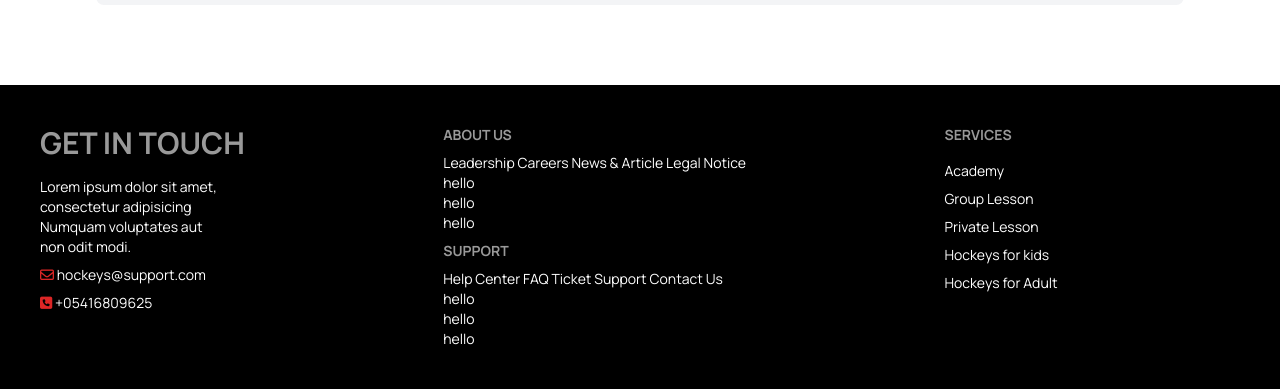
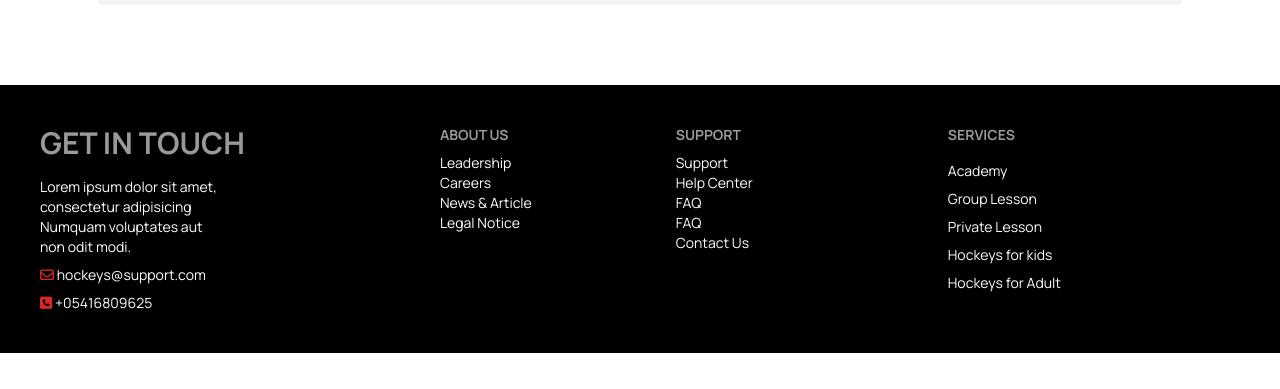
Before and after one commit to MUSTAKIMBIN/assignment-three, a plain HTML site: page index.html in a window 1280 px wide. Shown: the part 3733-4122 px from the top of the page. After the commit the page ends 4086 px from the top, so only its background shows below. Drawn offline with nearby package versions, Linux system fonts and the light colour scheme.

Commit message:
added some correction in footer section

```diff
--- a/index.html
+++ b/index.html
@@ -408,7 +408,9 @@
             </div>
           </div>
           <div class="col-span-12 lg:col-span-7">
-            <div class="grid grid-cols-1 lg:grid-cols-4 grid-rows-3 gap-5 lg:h-1/3">
+            <div
+              class="grid grid-cols-1 lg:grid-cols-4 grid-rows-3 gap-5 lg:h-1/3"
+            >
               <!-- one -->
               <div class="col-span-4 lg:col-span-2">
                 <label class="form-control w-full">
@@ -496,45 +498,45 @@
     <footer class="footer p-10 bg-black text-white">
       <nav>
         <header class="footer-title text-3xl">Get In Touch</header>
-        <p>Lorem ipsum dolor sit amet, <br>consectetur adipisicing <br> Numquam voluptates aut <br> non odit modi.</p>
-        <p><i class="fa-regular fa-envelope text-red-600"></i> hockeys@support.com</p>
-        <p><i class="fa-solid fa-square-phone text-red-600"></i> +05416809625</p>
+        <p>
+          Lorem ipsum dolor sit amet, <br />consectetur adipisicing <br />
+          Numquam voluptates aut <br />
+          non odit modi.
+        </p>
+        <p>
+          <i class="fa-regular fa-envelope text-red-600"></i>
+          hockeys@support.com
+        </p>
+        <p>
+          <i class="fa-solid fa-square-phone text-red-600"></i> +05416809625
+        </p>
+      </nav>
+      <div class="flex gap-5 lg:gap-36 justify-end">
+        <div>
+          <header class="footer-title">About Us</header>
+          <p>Leadership</p>
+          <p>Careers</p>
+          <p>News & Article</p>
+          <p>Legal Notice</p>
+        </div>
 
-      </nav>
-      <div >
-        <div class="grid grid-cols-2 lg:block">
-          <nav>
-            <header class="footer-title">About Us</header>
-            <a class="link link-hover">Leadership</a>
-            <a class="link link-hover">Careers</a>
-            <a class="link link-hover">News & Article</a>
-            <a class="link link-hover">Legal Notice</a>
-            <p>hello</p>
-            <p>hello</p>
-            <p>hello</p>
-          </nav>
-         </div>
-          <div>
-            <nav>
-              <header class="footer-title">Support</header>
-              <a class="link link-hover">Help Center</a>
-              <a class="link link-hover">FAQ</a>
-              <a class="link link-hover">Ticket Support</a>
-              <a class="link link-hover">Contact Us</a>
-              <p>hello</p>
-              <p>hello</p>
-              <p>hello</p>
-            </nav>
-          </div>
+        <div>
+          <header class="footer-title">Support</header>
+          <p>Support</p>
+          <p>Help Center</p>
+          <p>FAQ</p>
+          <p>FAQ</p>
+          <p>Contact Us</p>
+        </div>
       </div>
-      <nav>
+      <div class="ml-12 md:ml-0">
         <header class="footer-title">Services</header>
-        <a class="link link-hover">Academy</a>
-        <a class="link link-hover">Group Lesson</a>
-        <a class="link link-hover">Private Lesson</a>
-        <a class="link link-hover">Hockeys for kids</a>
-        <a class="link link-hover">Hockeys for Adult</a>
-      </nav>
+        <p>Academy</p>
+        <p>Group Lesson</p>
+        <p>Private Lesson</p>
+        <p>Hockeys for kids</p>
+        <p>Hockeys for Adult</p>
+      </div>
     </footer>
   </body>
 </html>
```
